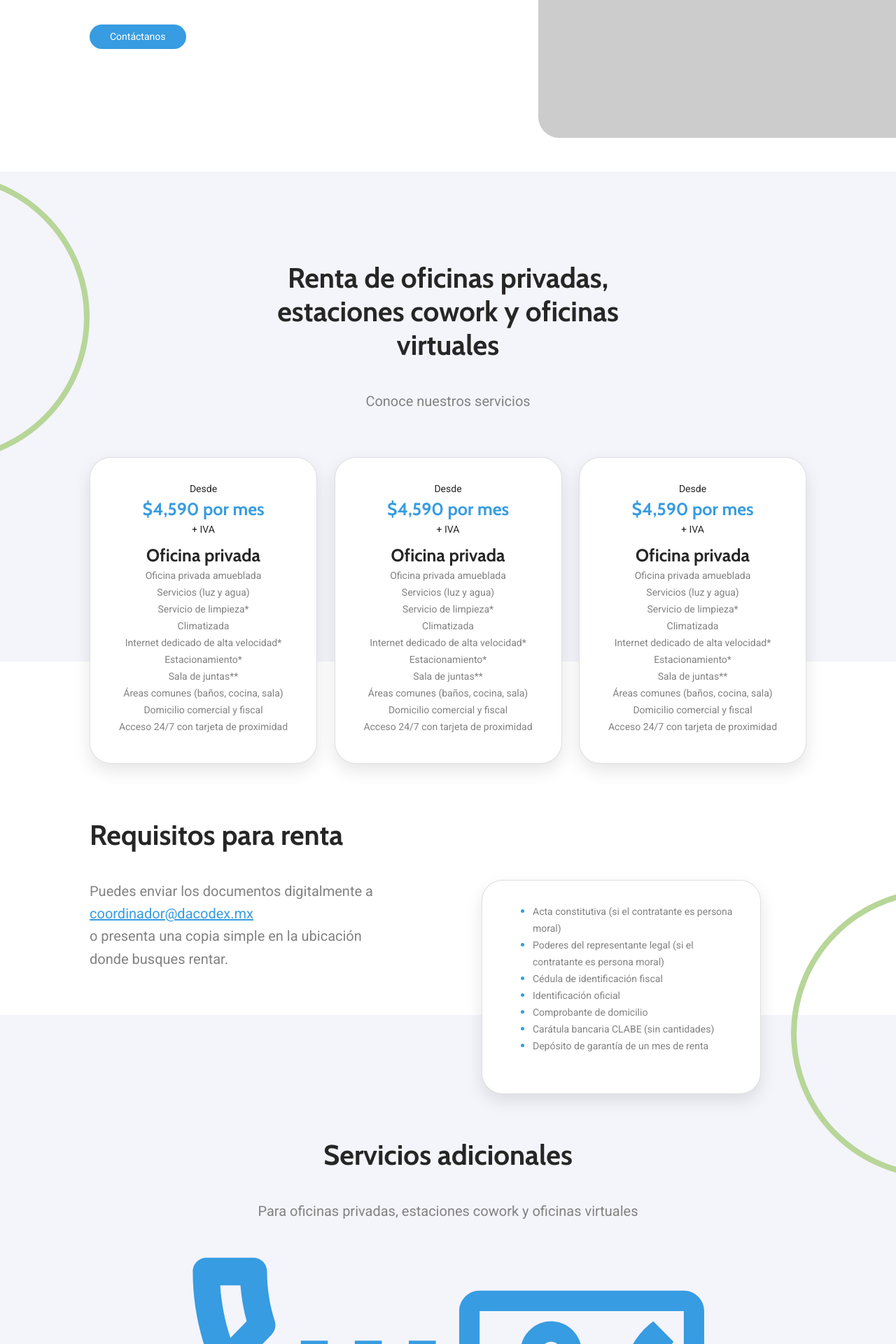
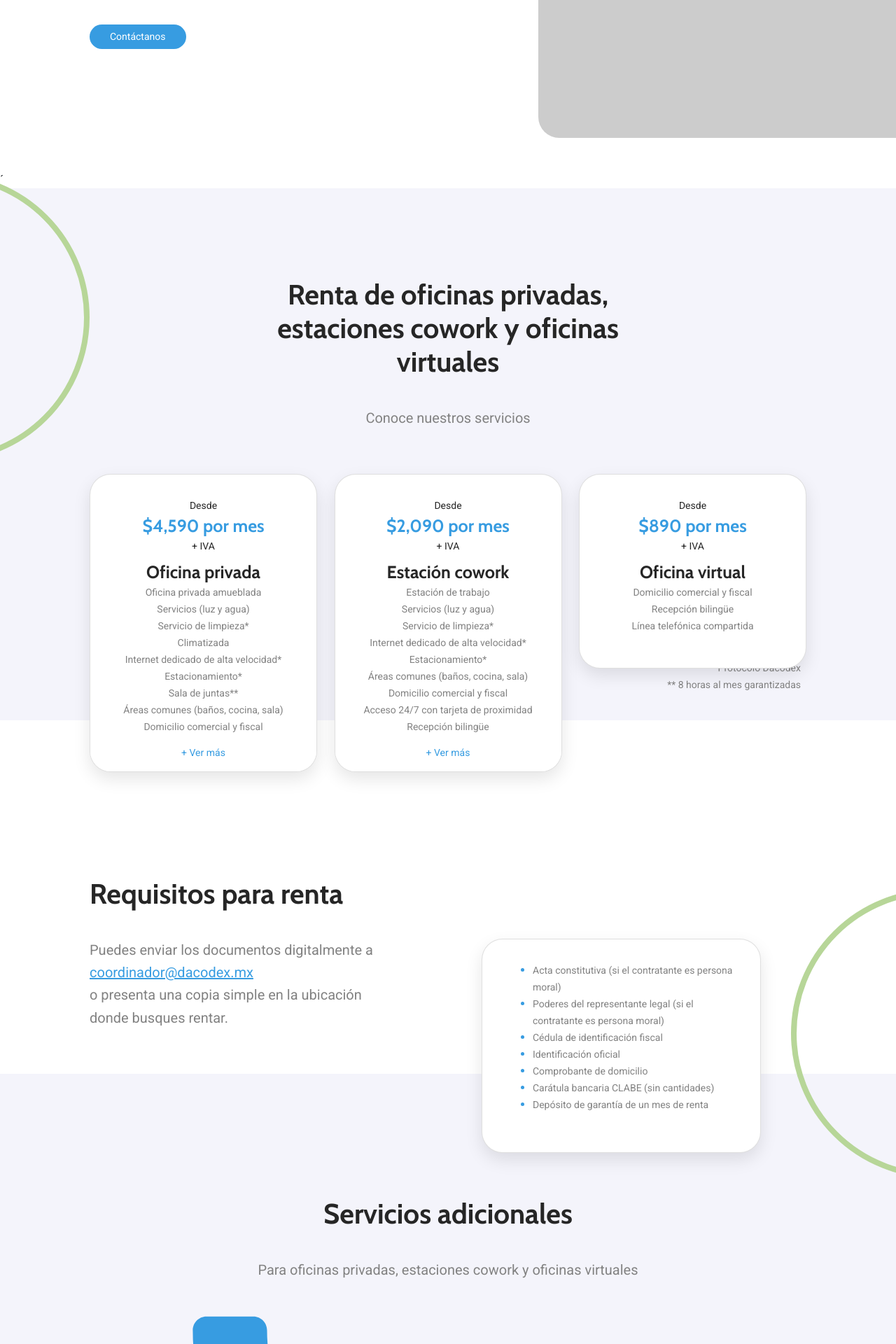
Before and after one commit to victorldleon/dacodex, a Jekyll site: the page built from index.html, in a window 1280 px wide. Shown: the part 540-2460 px from the top of the page at 70% size. Built offline with Jekyll 4.4.1, drawn with Linux system fonts in a browser that asks for light colours; nearby versions of some CDN libraries.

Commit message:
adds correct info to pricing

```diff
--- a/_includes/pricing.html
+++ b/_includes/pricing.html
@@ -1,8 +1,8 @@
-<div class="pricing">
+´<div class="pricing">
     <h2>Renta de oficinas privadas, estaciones cowork y oficinas virtuales</h2>
     <p class="subtitle">Conoce nuestros servicios</p>
     <div class="pricing-container">
-        <div class="card">
+        <div class="card" id="card1">
             <p class="c-text">Desde</p>
             <h3 class="price c-primary">$4,590 por mes</h3>
             <p class="c-text mb-2">+ IVA</p>
@@ -17,38 +17,65 @@
             <p>Áreas comunes (baños, cocina, sala)</p>
             <p>Domicilio comercial y fiscal</p>
             <p>Acceso 24/7 con tarjeta de proximidad</p>
+            <p>Recepción bilingüe</p>
+            <p>Línea telefónica compartida</p>
+            <p>Café de cortesía*</p>
+            <p>Equipo de impresión, copiado y scanner</p>
+            <p>Soporte técnico básico</p>
+            <p>CCTV 24/7</p>
+            <p>Música ambiental en áreas comunes</p>
+            <p>1 tarjeta de proximidad y 2 llaves</p>
+            <p>Membresía Dacodex</p>
+            <p>Edificio ecológico</p>
+            <div class="toggle-overflow">
+                <a href="#" class="view-more-card" data-target="#card1">
+                    <span class="view-more-card-1">+ Ver más</span>
+                    <span class="view-more-card-2">- Ver menos</span>
+                </a>
+            </div>
+        </div>
+        <div class="card" id="card2">
+            <p class="c-text">Desde</p>
+            <h3 class="price c-primary">$2,090 por mes</h3>
+            <p class="c-text mb-2">+ IVA</p>
+            <h3 class="title">Estación cowork</h3>
+            <p>Estación de trabajo</p>
+            <p>Servicios (luz y agua)</p>
+            <p>Servicio de limpieza*</p>
+            <p>Internet dedicado de alta velocidad*</p>
+            <p>Estacionamiento*</p>
+            <p>Áreas comunes (baños, cocina, sala)</p>
+            <p>Domicilio comercial y fiscal</p>
+            <p>Acceso 24/7 con tarjeta de proximidad</p>
+            <p>Recepción bilingüe</p>
+            <p>Línea telefónica compartida</p>
+            <p>Café de cortesía*</p>
+            <p>Equipo de impresión, copiado y scanner</p>
+            <p>Soporte técnico básico</p>
+            <p>CCTV 24/7</p>
+            <p>Música ambiental en áreas comunes</p>
+            <p>1 tarjeta de proximidad</p>
+            <p>Membresía Dacodex</p>
+            <p>Edificio ecológico</p>
+            <div class="toggle-overflow">
+                <a href="#" class="view-more-card" data-target="#card2">
+                    <span class="view-more-card-1">+ Ver más</span>
+                    <span class="view-more-card-2">- Ver menos</span>
+                </a>
+            </div>
         </div>
         <div class="card">
             <p class="c-text">Desde</p>
-            <h3 class="price c-primary">$4,590 por mes</h3>
+            <h3 class="price c-primary">$890 por mes</h3>
             <p class="c-text mb-2">+ IVA</p>
-            <h3 class="title">Oficina privada</h3>
-            <p>Oficina privada amueblada</p>
-            <p>Servicios (luz y agua)</p>
-            <p>Servicio de limpieza*</p>
-            <p>Climatizada</p>
-            <p>Internet dedicado de alta velocidad*</p>
-            <p>Estacionamiento*</p>
-            <p>Sala de juntas**</p>
-            <p>Áreas comunes (baños, cocina, sala)</p>
+            <h3 class="title">Oficina virtual</h3>
             <p>Domicilio comercial y fiscal</p>
-            <p>Acceso 24/7 con tarjeta de proximidad</p>
-        </div>
-        <div class="card">
-            <p class="c-text">Desde</p>
-            <h3 class="price c-primary">$4,590 por mes</h3>
-            <p class="c-text mb-2">+ IVA</p>
-            <h3 class="title">Oficina privada</h3>
-            <p>Oficina privada amueblada</p>
-            <p>Servicios (luz y agua)</p>
-            <p>Servicio de limpieza*</p>
-            <p>Climatizada</p>
-            <p>Internet dedicado de alta velocidad*</p>
-            <p>Estacionamiento*</p>
-            <p>Sala de juntas**</p>
-            <p>Áreas comunes (baños, cocina, sala)</p>
-            <p>Domicilio comercial y fiscal</p>
-            <p>Acceso 24/7 con tarjeta de proximidad</p>
+            <p>Recepción bilingüe</p>
+            <p>Línea telefónica compartida</p>
         </div>
     </div>
+    <div class="pricing-clauses">
+        <p>* Protocolo Dacodex</p>
+        <p>** 8 horas al mes garantizadas</p>
+    </div>
 </div>
--- a/_sass/main.sass
+++ b/_sass/main.sass
@@ -84,7 +84,7 @@
     background-color: #F4F4FB
     display: flex
     flex-flow: column
-    height: 700px
+    height: 760px
     margin-bottom: 12em
     overflow: visible
     padding: 8em 8em
@@ -92,11 +92,50 @@
     h2
         margin-bottom: 1em
     .pricing-container
+        align-items: flex-start
         display: flex
         padding-top: 4em
         justify-content: space-between
         width: 100%
-
+        z-index: 9
+        .card
+            max-height: 426px
+            overflow: hidden
+            padding-bottom: 3em
+            .toggle-overflow
+                align-items: center
+                background-color: white
+                bottom: 0
+                display: flex
+                justify-content: center
+                left: 0
+                padding: 1em
+                position: absolute
+                width: 100%
+                text-align: center
+                a
+                    color: $primary
+                    .view-more-card-1
+                        display: block
+                    .view-more-card-2
+                        display: none
+        .card-overflow
+            max-height: 800px
+            .toggle-overflow
+                a
+                    .view-more-card-1
+                        display: none
+                    .view-more-card-2
+                        display: block
+    .pricing-clauses
+        align-items: flex-end
+        display: flex
+        flex-flow: column
+        margin-top: 545px
+        margin-right: 17em
+        position: absolute
+        z-index: 1
+        width: 100%
 .requirements
     align-items: flex-start
     display: flex
--- a/assets/js/main.js
+++ b/assets/js/main.js
@@ -16,4 +16,10 @@ $('.slider-nav').slick({
   focusOnSelect: true
 });
 
+$('.view-more-card').click(function(event) {
+  event.preventDefault();
+  let cardID = this.getAttribute('data-target');
+  $(cardID).toggleClass('card-overflow');
+})
+
 });
```
